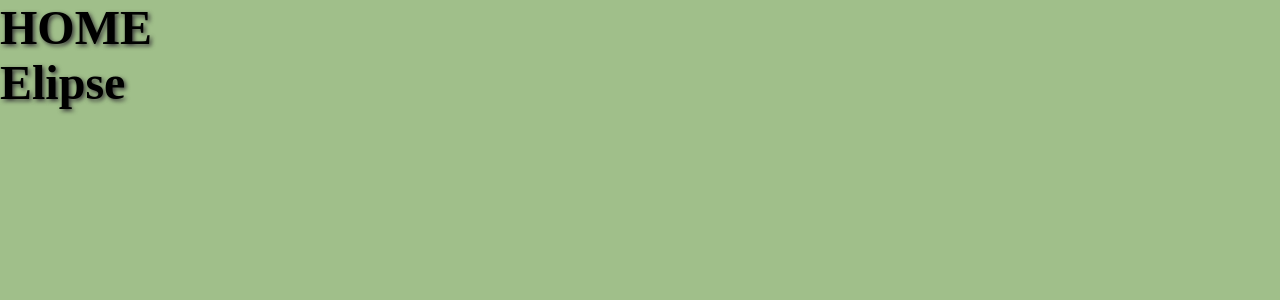
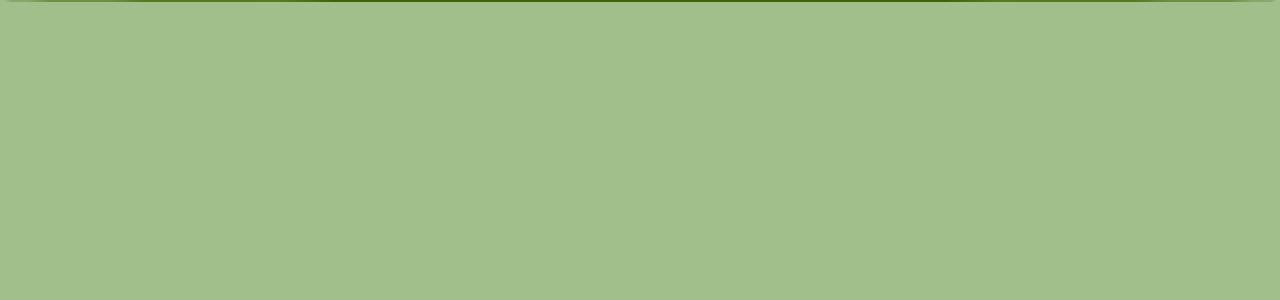
Before and after one commit to LaylaGiovanna/landing-page-react, a React (Create React App) app: page / in a window 1280 px wide. Shown: the top 300 px of the page. Built offline with nearby package versions, Linux system fonts and the light colour scheme.

Commit message:
Estilizando as elipses

```diff
--- a/src/components/Elipse/index.js
+++ b/src/components/Elipse/index.js
@@ -3,10 +3,18 @@ import React from "react";
 //imports
 import styles from './styles.css'
 
-export default function Elipse(){
+export default function Elipse({size, opacity, styles}){
+
+    //objeto de estilo
+    const circleStyle = {
+        with: `${size} px`,
+        height: `${size} px`,
+        opacity: opacity,
+    }
+
     return(
         <>
-            <h1>Elipse</h1>
+            <div className={`circle ${styles}`}></div>
         </>
-    )
+    );
 }
--- a/src/components/Elipse/styles.css
+++ b/src/components/Elipse/styles.css
@@ -0,0 +1,5 @@
+div.circle{
+    border-radius: 50%;
+    border-color: #3c6401;
+    border: 1px solid #3c6401;
+}
--- a/src/pages/home/index.js
+++ b/src/pages/home/index.js
@@ -8,8 +8,18 @@ import Elipse from "../../components/Elipse";
 export default function Home(){
     return(
         <>
-            <h1>HOME</h1>
-            <Elipse />
+            <header className="container">
+                <div className="elipse-container">
+                    {/* esquerda */}
+                    <div className="elipse-left">
+                        <Elipse size={120} opacity={0.8} styles={'circle-left-one'}/>
+                    </div>
+
+                    {/* direita */}
+                    <div className="elipse-right"></div>
+                </div>
+
+            </header>
         </>
     )
 }
--- a/src/pages/home/styles.css
+++ b/src/pages/home/styles.css
@@ -0,0 +1,7 @@
+header.container{
+    width: 100%;
+    padding-bottom: 60px;
+    display: flex;
+    flex-direction: column;
+    position: relative;
+}
```
